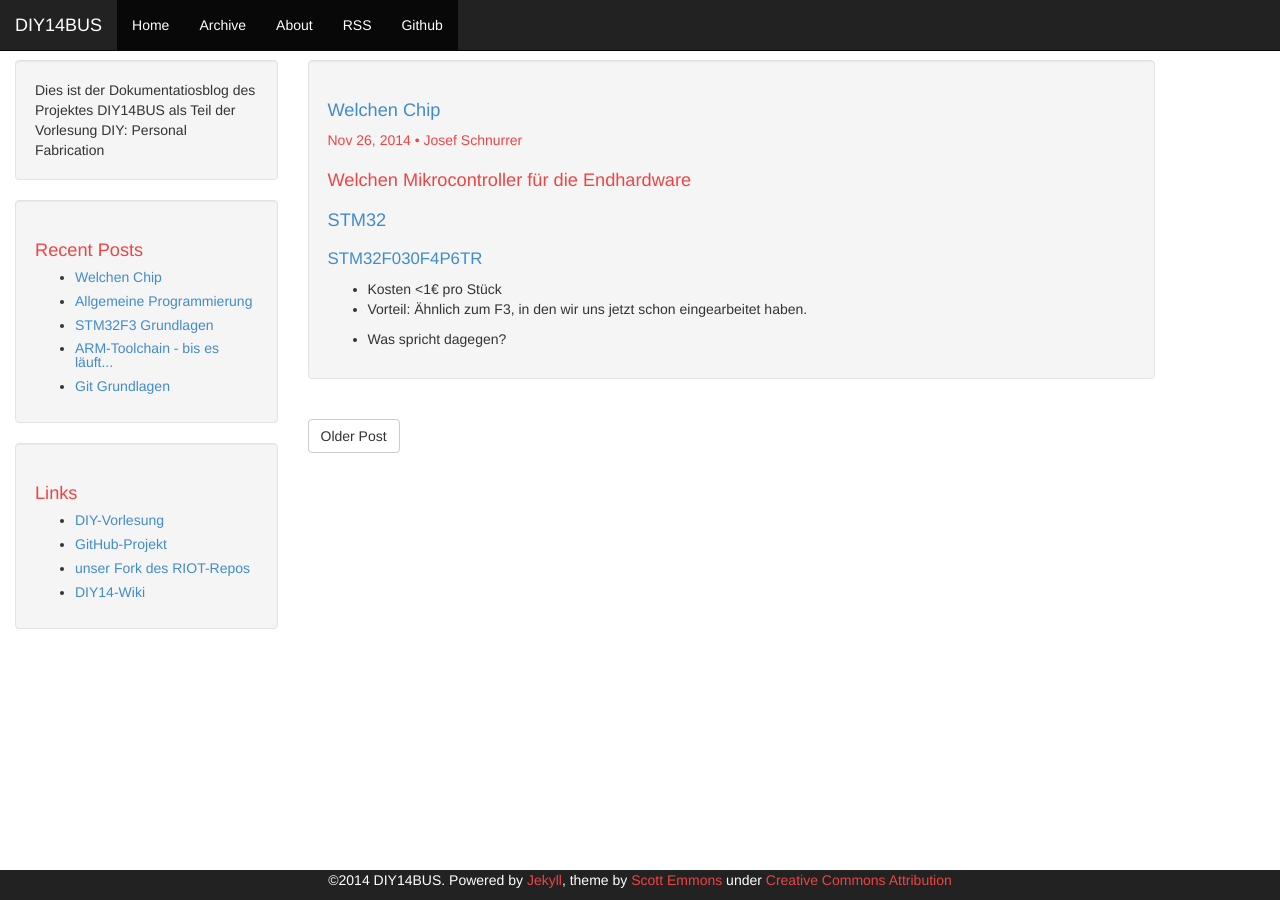
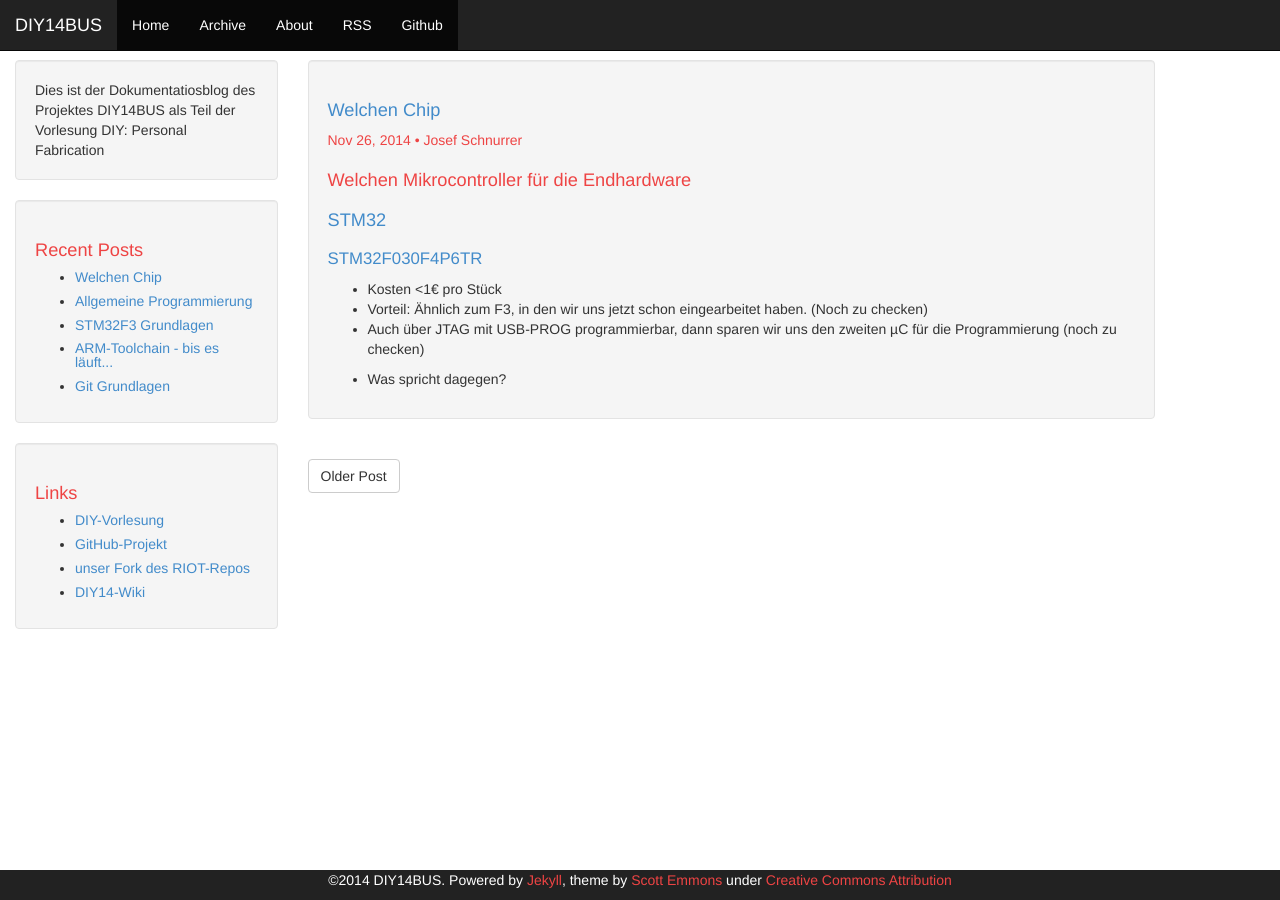
Before and after one commit to michz/diy14bus, a Jekyll site: the page built from _posts/2014-11-26-welchen-chip.markdown, in a window 1280 px wide. Built offline with Jekyll 4.4.1, drawn with Linux system fonts in a browser that asks for light colours; Markdown is read by kramdown in place of the engine named in the settings.

Commit message:
chipsuche aktualisiert

```diff
--- a/_posts/2014-11-26-welchen-chip.markdown
+++ b/_posts/2014-11-26-welchen-chip.markdown
@@ -15,6 +15,7 @@ Welchen Mikrocontroller für die Endhardware
 ##	[STM32F030F4P6TR](http://de.farnell.com/stmicroelectronics/stm32f030f4p6tr/mcu-32bit-cortex-m0-48mhz-tssop/dp/2432084)
 
 *    Kosten <1€ pro Stück
-*    Vorteil: Ähnlich zum F3, in den wir uns jetzt schon eingearbeitet haben.
+*    Vorteil: Ähnlich zum F3, in den wir uns jetzt schon eingearbeitet haben. (Noch zu checken)
+*    Auch über JTAG mit USB-PROG programmierbar, dann sparen wir uns den zweiten µC für die Programmierung (noch zu checken)
 
-* Was spricht dagegen?
+*    Was spricht dagegen?
```
